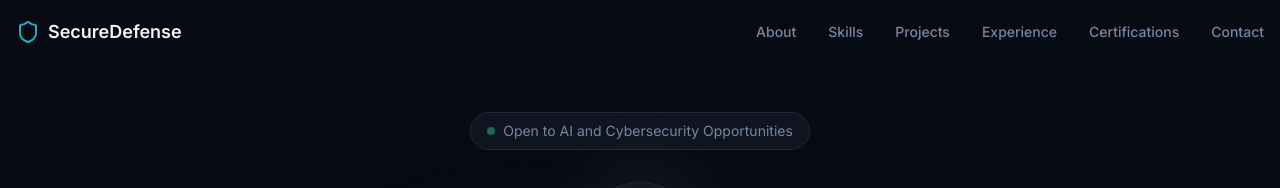
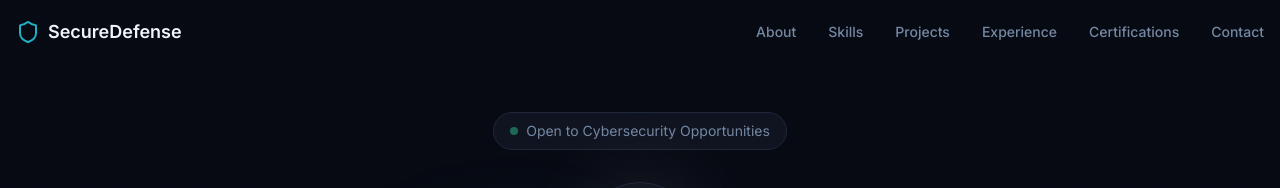
Before and after one commit to UsmanPrime/Portfolio, a React (Vite) app: page / in a window 1280 px wide. Shown: the top 188 px of the page. Built offline with nearby package versions, Linux system fonts and the light colour scheme; the HTML template or start-up script is replaced by a standard one.

Commit message:
Align hero badge with cybersecurity wording

```diff
--- a/src/components/Hero.tsx
+++ b/src/components/Hero.tsx
@@ -33,7 +33,7 @@ const Hero = () => {
           {/* Status Badge */}
           <div className="inline-flex items-center gap-2 px-4 py-2 bg-secondary/50 border border-border rounded-full mb-8 animate-fade-in-up">
             <span className="w-2 h-2 bg-accent rounded-full animate-pulse" />
-            <span className="text-sm text-muted-foreground">Open to AI and Cybersecurity Opportunities</span>
+            <span className="text-sm text-muted-foreground">Open to Cybersecurity Opportunities</span>
           </div>
 
           {/* Shield Icon */}
```
